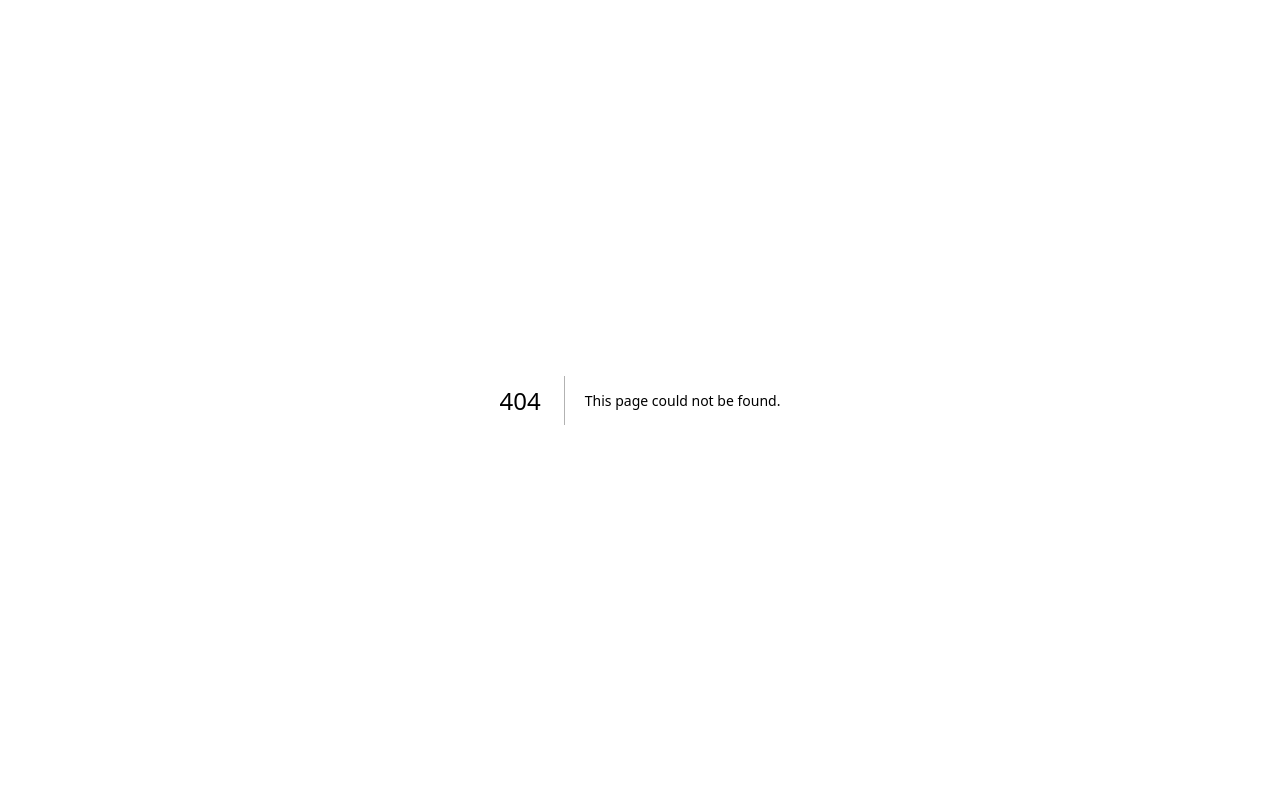
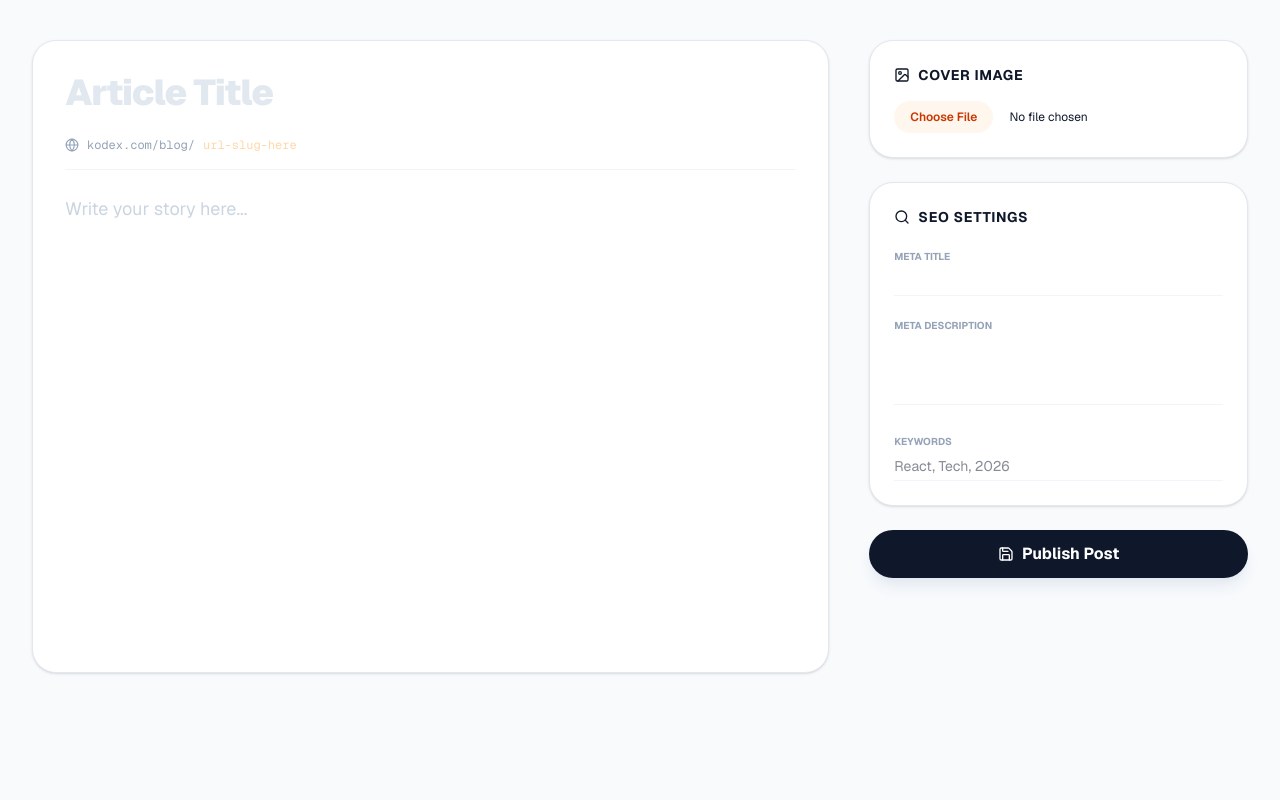
Before and after one commit to Thapa-Dipesh/blog-task, a Next.js app in the folder next-kodex/: page /admin/blogs/create in a window 1280 px wide. Before the commit this address had no page. Shown: the top 800 px of the page. Built offline with nearby package versions, Linux system fonts and the light colour scheme.

Commit message:
feat: create post page

```diff
--- /dev/null
+++ b/next-kodex/app/(site)/admin/blogs/create/page.tsx
@@ -0,0 +1,10 @@
+import { CreatePostForm } from "@/components/site/blog/create-post-form";
+import { Metadata } from "next";
+
+export const metadata: Metadata = {
+  title: "Create Post | KODEX.",
+};
+
+export default function NewPostPage() {
+  return <CreatePostForm />;
+}
```
